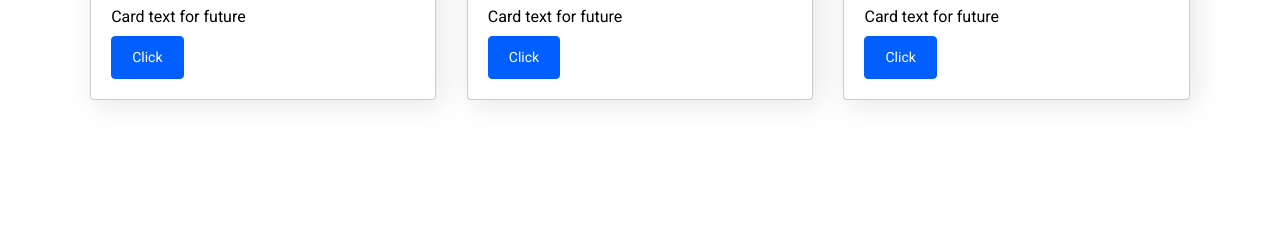
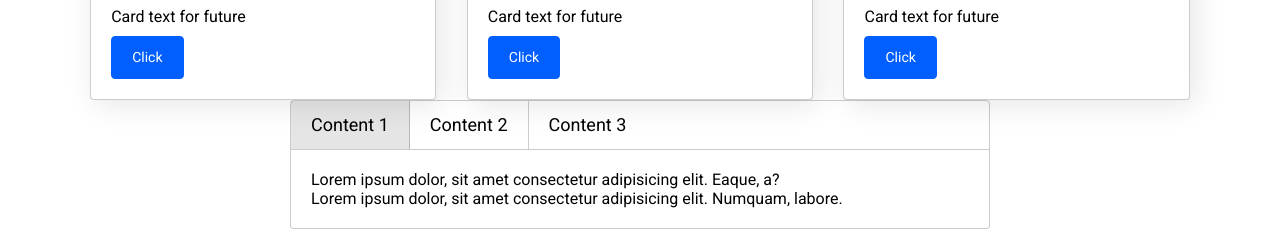
Before and after one commit to greg-front-end/my-lib-js, a website: page src/index.html in a window 1280 px wide. Shown: the part 615-864 px from the top of the page. Before the commit the page ends 800 px from the top, so only its background shows below. Drawn offline with nearby package versions, Linux system fonts and the light colour scheme; files that its build step writes are made by us from their sources; files whose address does not match are found by name.

Commit message:
create tab.scss and structure

```diff
--- a/src/index.html
+++ b/src/index.html
@@ -104,6 +104,29 @@
                 </div>
             </div>
         </div>
+        <!-- tabs -->
+        <div class="tab mb-20 block-center">
+            <div class="tab-panel" data-tabpanel>
+                <div class="tab-item tab-item--active">Content 1</div>
+                <div class="tab-item">Content 2</div>
+                <div class="tab-item">Content 3</div>
+            </div>
+            <div class="tab-content tab-content--active">
+                Lorem ipsum dolor, sit amet consectetur adipisicing elit. Eaque, a?
+                <br>
+                Lorem ipsum dolor, sit amet consectetur adipisicing elit. Numquam, labore.
+            </div>
+            <div class="tab-content">
+                Lorem ipsum dolor, sit amet consectetur adipisicing elit. Eaque, a?
+                <br>
+                Lorem ipsum dolor, sit amet consectetur adipisicing elit. Numquam, labore.
+            </div>
+            <div class="tab-content">
+                Lorem ipsum dolor, sit amet consectetur adipisicing elit. Eaque, a?
+                <br>
+                Lorem ipsum dolor, sit amet consectetur adipisicing elit. Numquam, labore.
+            </div>
+        </div>
     </div>
 
 
--- /dev/null
+++ b/src/sass/components/tab.scss
@@ -0,0 +1,33 @@
+.tab {
+    max-width: 700px;
+    &-panel {
+        display: flex;
+        width: 100%;
+        min-height: 50px;
+        border: 1px solid rgba(0, 0, 0, 0.2);
+        border-radius: 4px 4px 0 0;
+    }
+    &-item {
+        font-size: 18px;
+        line-height: 27px;
+        padding: 10px 20px;
+        border-right: 1px solid rgba(0, 0, 0, 0.2);
+        cursor: pointer;
+        &:last-child {
+            border-right: none;
+        }
+        &--active {
+            background-color: rgba(0, 0, 0, 0.1);
+        }
+    }
+    &-content {
+        display: none;
+        padding: 20px;
+        border: 1px solid rgba(0, 0, 0, 0.2);
+        border-top: none;
+        border-radius: 0 0 4px 4px;
+        &--active {
+            display: block;
+        }
+    }
+}
--- a/src/sass/components/ui.scss
+++ b/src/sass/components/ui.scss
@@ -2,3 +2,4 @@
 @import './dropdown.scss';
 @import './card.scss';
 @import './modal.scss';
+@import './tab.scss';
```
Also changed, not shown: dist/index.html, dist/style.css.
